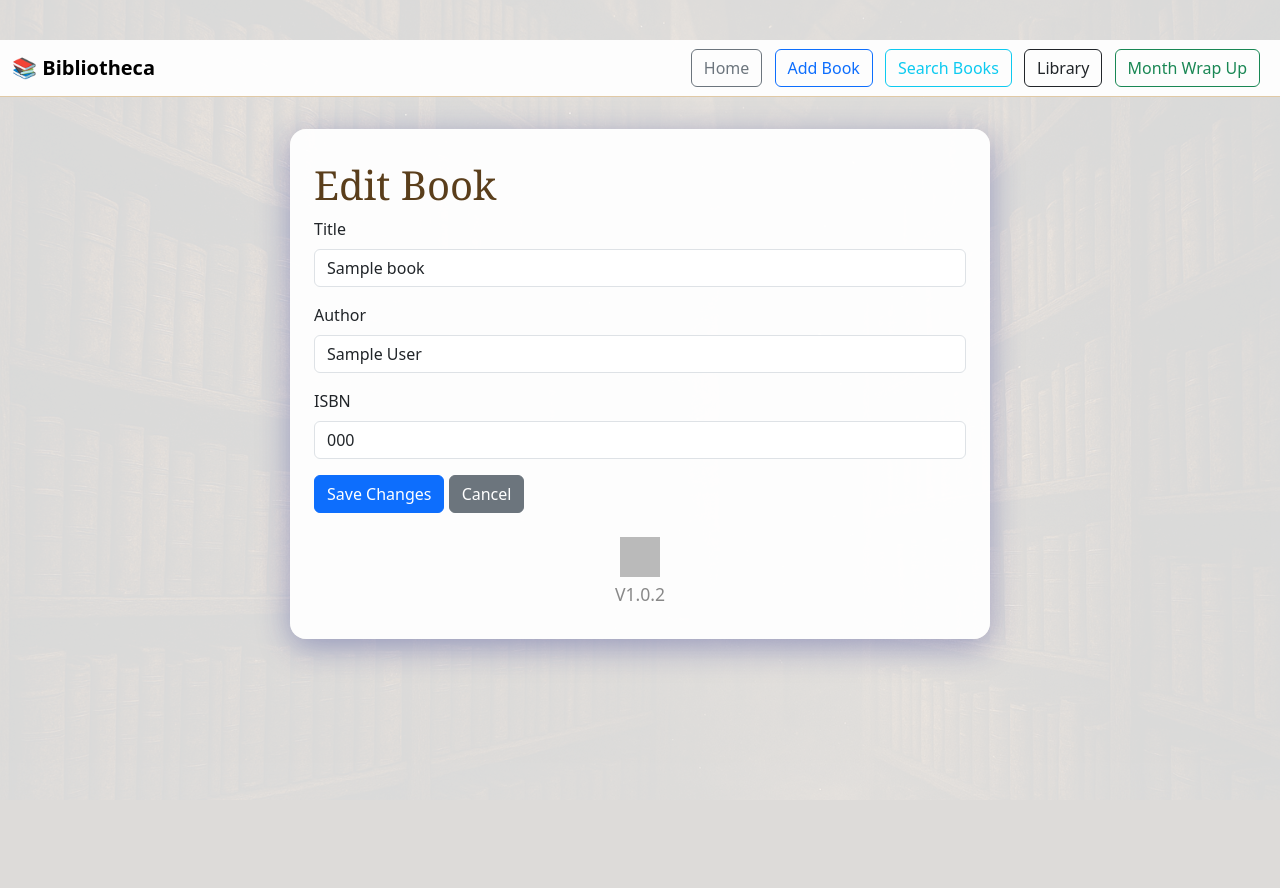
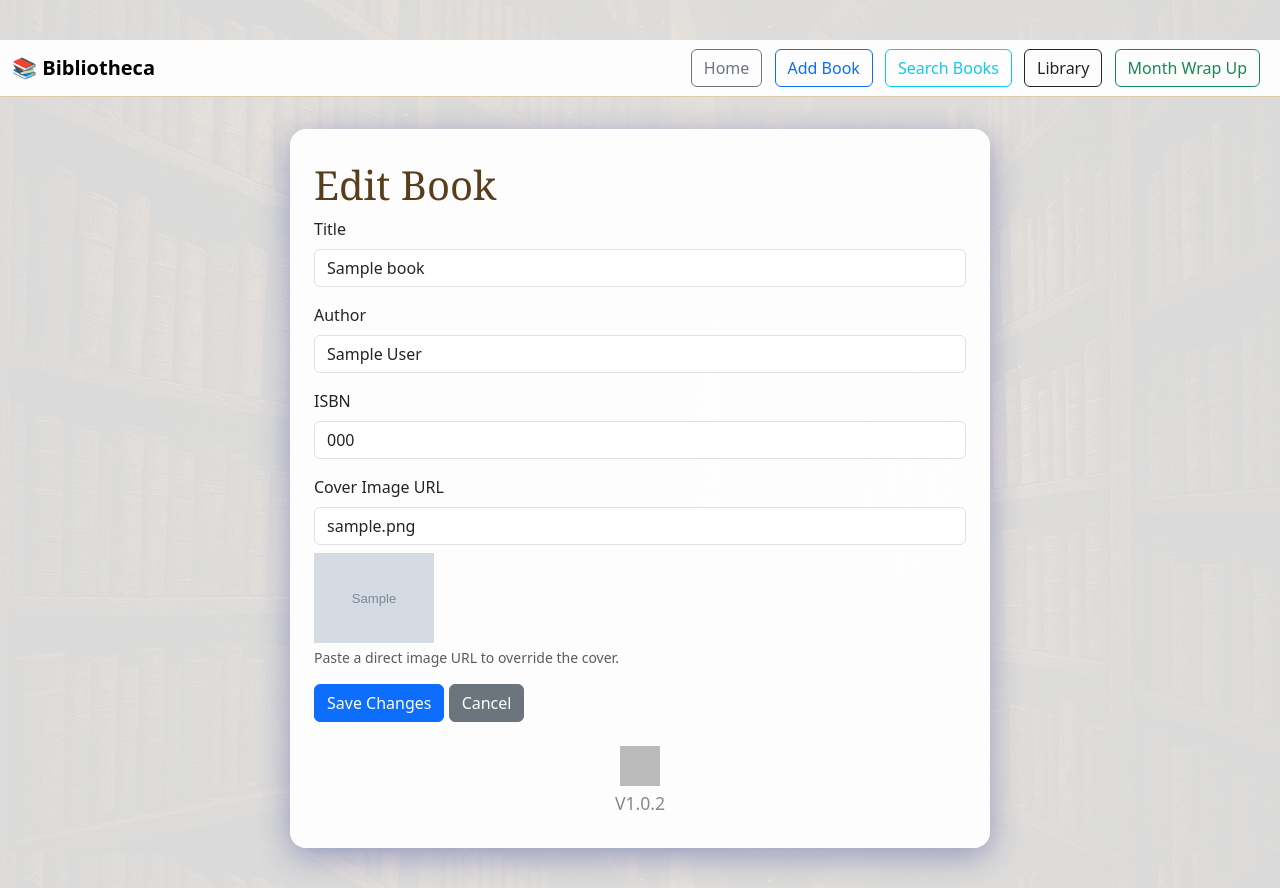
Before and after one commit to techmorung/mybibliotheca, a Flask app: page /book/1/edit in a window 1280 px wide. Before the commit the page ends 790 px from the top, so only its background shows below. Run offline with Flask 2, Linux system fonts and the light colour scheme; tables that the repository leaves empty hold one stand-in row (values such as "Sample post"); grey boxes marked "Sample" are stand-in pictures; parts of the project's set-up code (start-up, migrations or seed data) failed here and were passed over; grey boxes are pictures that could not be loaded.

Commit message:
add books from a search. fix server crash when dupe books are added

```diff
--- a/app/routes.py
+++ b/app/routes.py
@@ -39,7 +39,11 @@ def reading_history():
 def fetch_book(isbn):
     book_data = fetch_book_data(isbn) or {}
     google_cover = get_google_books_cover(isbn)
-    book_data['cover'] = google_cover  # Always overwrite with Google Books cover
+    if google_cover:
+        book_data['cover'] = google_cover
+    # If neither source provides a cover, set a default
+    if not book_data.get('cover'):
+        book_data['cover'] = url_for('static', filename='default_cover.jpg')
     return jsonify(book_data), 200 if book_data else 404
 
 @bp.route('/')
@@ -88,6 +92,10 @@ def add_book():
         elif 'add' in request.form:
             # Actually add the book
             isbn = request.form['isbn']
+            # Check for duplicate ISBN
+            if Book.query.filter_by(isbn=isbn).first():
+                flash('A book with this ISBN already exists.', 'danger')
+                return render_template('add_book.html', book_data=None)
             title = request.form['title']
             author = request.form['author']
             start_date_str = request.form.get('start_date') or None
@@ -100,7 +108,7 @@ def add_book():
             cover_url = get_google_books_cover(isbn)
 
             if not cover_url:
-                flash('Warning: No cover image found on Google Books for this ISBN. A default image will be used.', 'warning')
+                flash('Warning: No cover image found on Google Books for this ISBN. A default image will be used. A manual cover URL can be added in the "edit book" section.', 'warning')
 
             book = Book(
                 title=title,
@@ -261,11 +269,18 @@ def public_library():
 def edit_book(uid):
     book = Book.query.filter_by(uid=uid).first_or_404()
     if request.method == 'POST':
+        new_isbn = request.form['isbn']
+        # Check for duplicate ISBN (excluding the current book)
+        if Book.query.filter(Book.isbn == new_isbn, Book.uid != book.uid).first():
+            flash('A book with this ISBN already exists.', 'danger')
+            return render_template('edit_book.html', book=book)
         book.title = request.form['title']
         book.author = request.form['author']
-        book.isbn = request.form['isbn']
+        book.isbn = new_isbn
+        cover_url = request.form.get('cover_url', '').strip()
+        book.cover_url = cover_url if cover_url else None
         db.session.commit()
-        flash('Book details updated.')
+        flash('Book updated.', 'success')
         return redirect(url_for('main.view_book', uid=book.uid))
     return render_template('edit_book.html', book=book)
 
@@ -298,3 +313,25 @@ def generate_month_wrapup():
 
     # Redirect to the month review endpoint
     return redirect(url_for('main.month_review', year=year, month=month))
+
+@bp.route('/add_book_from_search', methods=['POST'])
+def add_book_from_search():
+    title = request.form.get('title')
+    author = request.form.get('author')
+    isbn = request.form.get('isbn')
+    cover_url = request.form.get('cover_url')
+
+    # Prevent duplicate ISBNs
+    if isbn and Book.query.filter_by(isbn=isbn).first():
+        flash('A book with this ISBN already exists.', 'danger')
+        return redirect(url_for('main.search_books'))
+
+    book = Book(
+        title=title,
+        author=author,
+        isbn=isbn,
+        cover_url=cover_url
+    )
+    book.save()
+    flash(f'Added "{title}" to your library.', 'success')
+    return redirect(url_for('main.library'))
--- a/app/templates/edit_book.html
+++ b/app/templates/edit_book.html
@@ -15,6 +15,16 @@
     <label for="isbn" class="form-label">ISBN</label>
     <input type="text" class="form-control" id="isbn" name="isbn" value="{{ book.isbn }}" required>
   </div>
+  <div class="mb-3">
+    <label for="cover_url" class="form-label">Cover Image URL</label>
+    <input type="url" class="form-control" id="cover_url" name="cover_url" value="{{ book.cover_url or '' }}">
+    {% if book.cover_url %}
+      <div class="mt-2">
+        <img src="{{ book.cover_url }}" alt="Current Cover" style="max-width:120px;">
+      </div>
+    {% endif %}
+    <div class="form-text">Paste a direct image URL to override the cover.</div>
+  </div>
   <button type="submit" class="btn btn-primary">Save Changes</button>
   <a href="{{ url_for('main.view_book', uid=book.uid) }}" class="btn btn-secondary">Cancel</a>
 </form>
--- a/app/utils.py
+++ b/app/utils.py
@@ -19,11 +19,11 @@ def fetch_book_data(isbn):
         book = data[book_key]
         title = book.get('title', '')
         authors = ', '.join([a['name'] for a in book.get('authors', [])])
-        cover = book.get('cover', {}).get('large') or book.get('cover', {}).get('medium') or book.get('cover', {}).get('small')
+        cover_url = book.get('cover', {}).get('large') or book.get('cover', {}).get('medium') or book.get('cover', {}).get('small')
         return {
             'title': title,
             'author': authors,
-            'cover': cover
+            'cover': cover_url
         }
     return None
 
```
Also changed, not shown: app/templates/search_books.html (+8 -1 lines), 2 other files.
